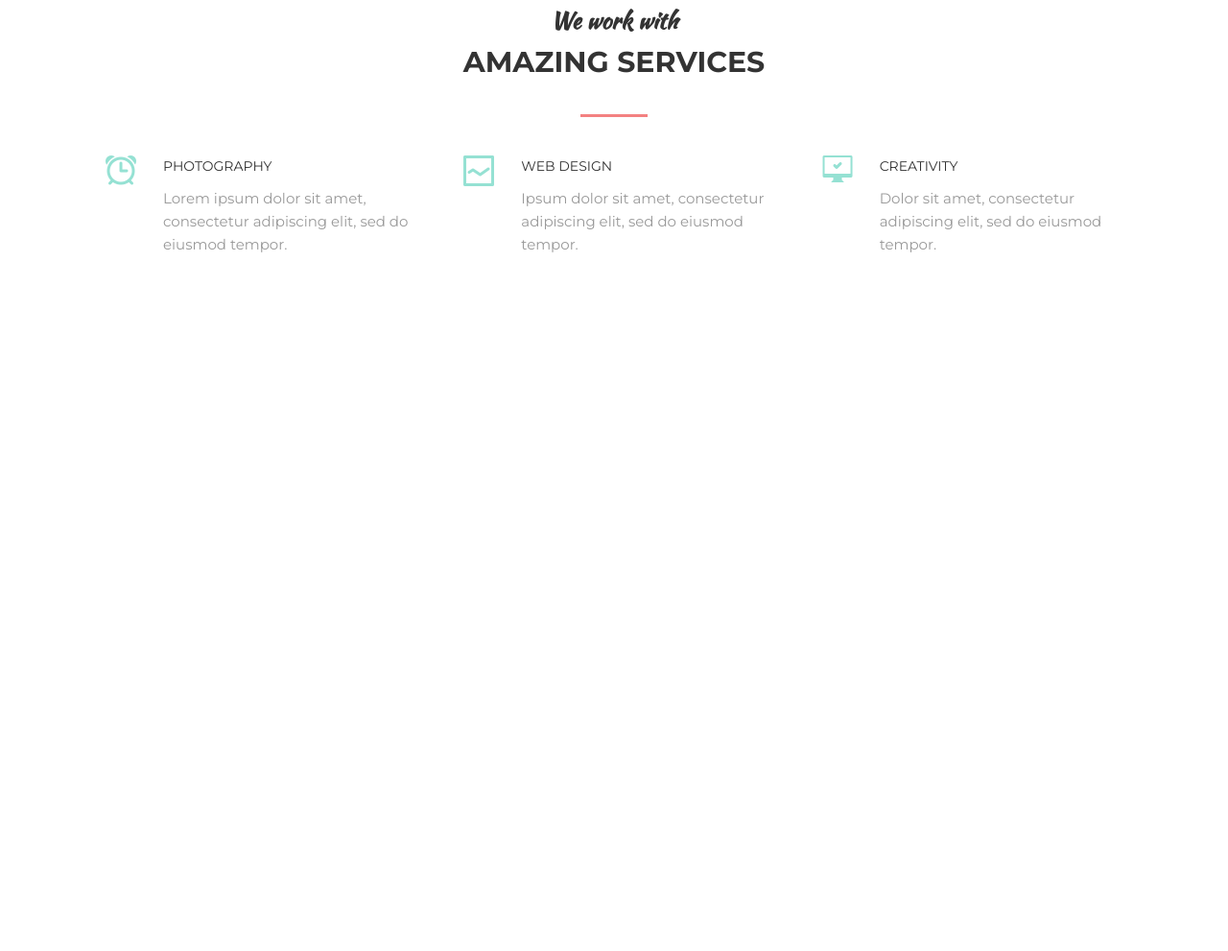
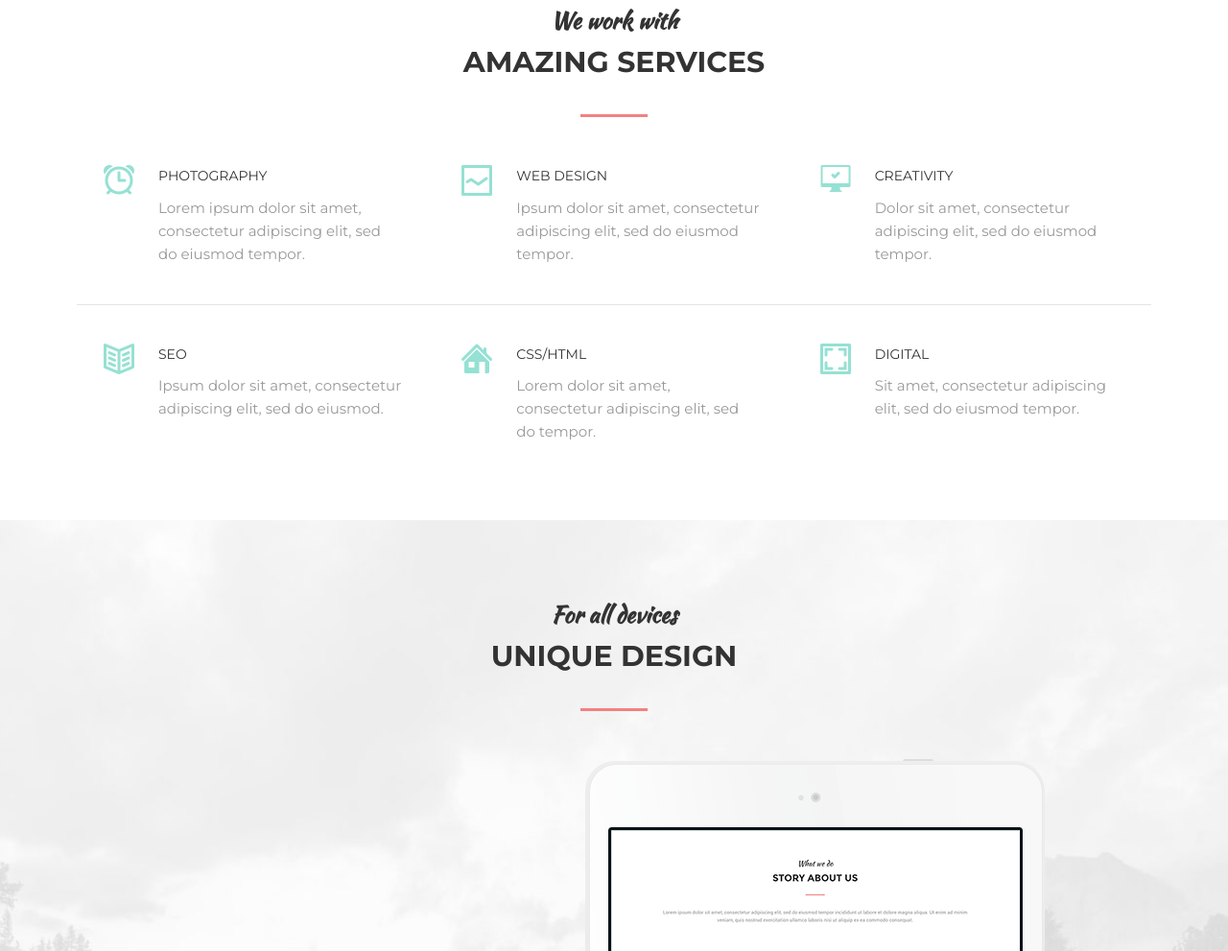
Before and after one commit to egorystuff/MOGO_web, a plain HTML site: page index.html in a window 1280 px wide. Shown: the part 1809-2800 px from the top of the page at 96% size. Before the commit the page ends 2156 px from the top, so only its background shows below. Drawn offline with Linux system fonts and the light colour scheme.

Commit message:
created new block 5

```diff
--- a/access/css/style.css
+++ b/access/css/style.css
@@ -20,6 +20,16 @@ h4,
 h5,
 h6 {
   margin: 0;
+}
+
+hr {
+  display: block;
+  width: 100%;
+  height: 1px;
+  border: 0;
+  margin: 40px 0;
+
+  background-color: #e5e5e5;
 }
 
 /* container */
@@ -218,11 +228,17 @@ h6 {
   padding: 80px 80px;
 }
 
+.section--devices {
+  padding-bottom: 0;
+  background: url(../images/devices_bg.jpg) center no-repeat;
+  background-size: cover;
+}
+
 .section_header {
   margin-bottom: 40px;
   width: 100%;
   max-width: 950px;
-  margin: 0 auto 40px;
+  margin: 0 auto 50px;
 
   text-align: center;
 }
@@ -352,14 +368,15 @@ h6 {
 
 .services_item {
   flex: 1 1 0;
-  padding-left: 90px;
+  padding-left: 85px;
+  padding-right: 35px;
   position: relative;
 }
 
 .services_icon {
   position: absolute;
   top: 0;
-  left: 30px;
+  left: 28px;
   z-index: 1;
 }
 
@@ -374,3 +391,15 @@ h6 {
   font-size: 15px;
   color: #999;
 }
+
+/* new block */
+/* devices */
+.devices {
+  width: 100%;
+  max-width: 60px;
+  margin: 0 auto;
+}
+
+.devices_item {
+  display: block;
+}
--- a/index.html
+++ b/index.html
@@ -134,6 +134,7 @@
       </div>
     </div>
 
+    <!-- new block -->
     <section class="section">
       <div class="container">
         <div class="section_header">
@@ -154,6 +155,7 @@
               eiusmod tempor.
             </div>
           </div>
+
           <div class="services_item">
             <img
               class="services_icon"
@@ -166,6 +168,7 @@
               tempor.
             </div>
           </div>
+
           <div class="services_item">
             <img
               class="services_icon"
@@ -179,6 +182,60 @@
             </div>
           </div>
         </div>
+
+        <hr />
+
+        <div class="sevices">
+          <div class="services_item">
+            <img
+              class="services_icon"
+              src="access/images/services/seo.png"
+              alt=""
+            />
+            <div class="services_title">seo</div>
+            <div class="services_text">
+              Ipsum dolor sit amet, consectetur adipiscing elit, sed do eiusmod.
+            </div>
+          </div>
+
+          <div class="services_item">
+            <img
+              class="services_icon"
+              src="access/images/services/css_html.png"
+              alt=""
+            />
+            <div class="services_title">Css/Html</div>
+            <div class="services_text">
+              Lorem dolor sit amet, consectetur adipiscing elit, sed do tempor.
+            </div>
+          </div>
+
+          <div class="services_item">
+            <img
+              class="services_icon"
+              src="access/images/services/digital.png"
+              alt=""
+            />
+            <div class="services_title">digital</div>
+            <div class="services_text">
+              Sit amet, consectetur adipiscing elit, sed do eiusmod tempor.
+            </div>
+          </div>
+        </div>
+      </div>
+    </section>
+
+    <!-- new block -->
+
+    <section class="section section--devices">
+      <div class="container">
+        <div class="section_header">
+          <h3 class="section_suptitle">For all devices</h3>
+          <h2 class="section_title">Unique design</h2>
+        </div>
+        <div class="devices">
+          <img class="devices_item" src="access/images/ipad.png" alt="" />
+        </div>
       </div>
     </section>
   </body>
```
Also changed, not shown: access/images/devices_bg.jpg (added), access/images/ipad.png (added), access/images/iphone.png (added).
